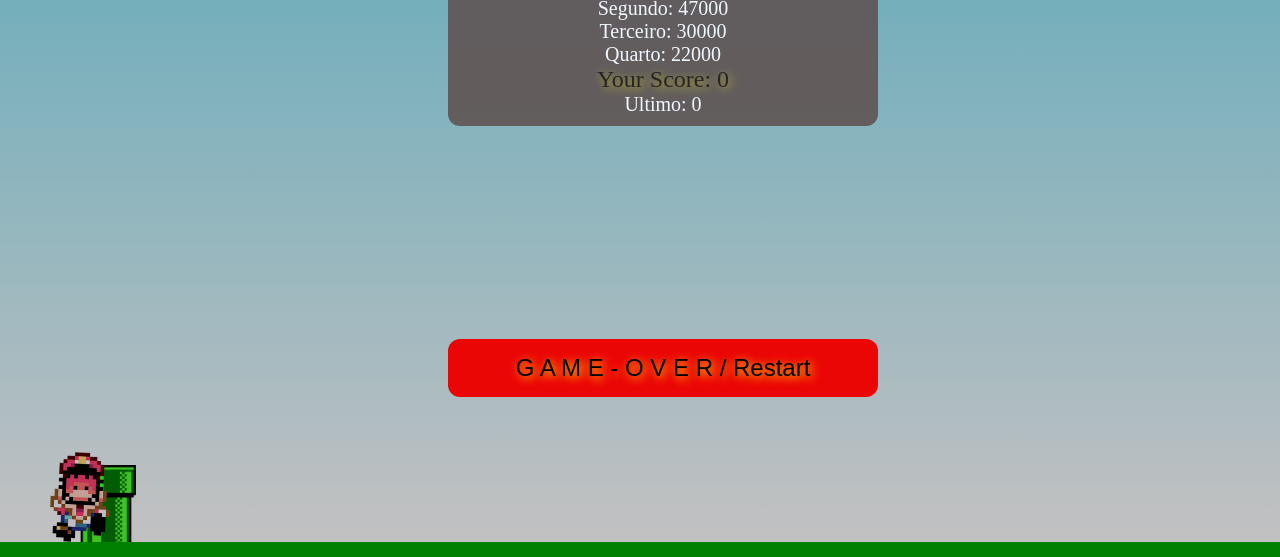
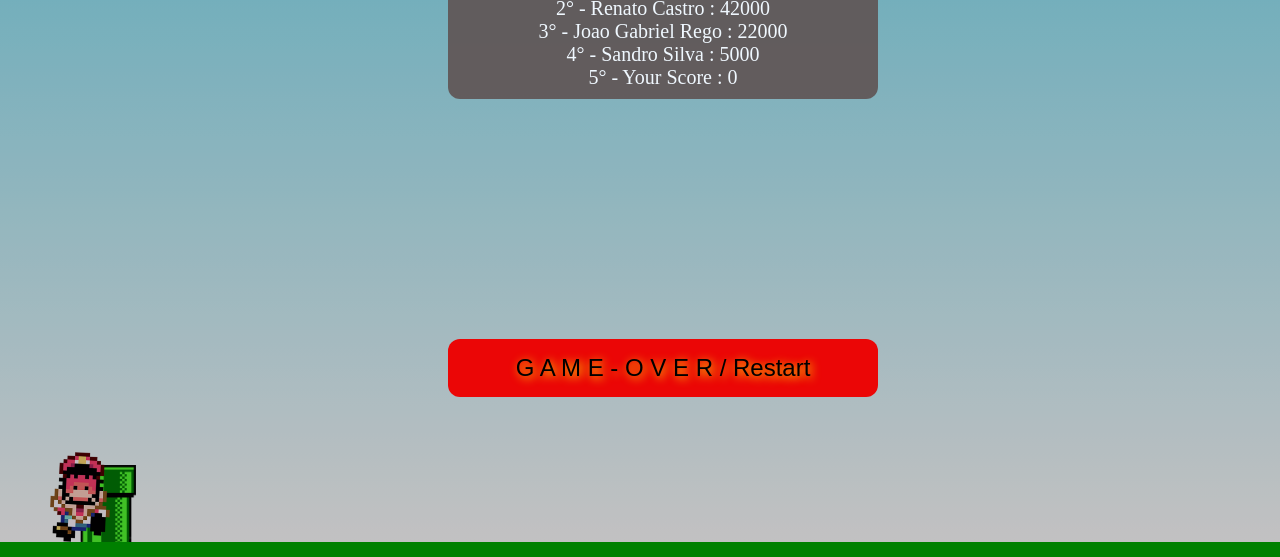
Before and after one commit to sandro-silva-de-paula/JS_Mario, a plain HTML site: page index.html in a window 1280 px wide. Shown: the part 243-800 px from the top of the page. Drawn offline with Linux system fonts and the light colour scheme.

Commit message:
melhorando o score

```diff
--- a/JS/script.js
+++ b/JS/script.js
@@ -3,8 +3,24 @@ const pipe = document.querySelector('.pipe');
 const clouds = document.querySelector('.clouds');
 const dvgo = document.querySelector('.div-go');
 const score = document.querySelector('.you-score');
+const list_records = [
+    {a: 'Priscila Lopes', b: 72000 },
+    {a: 'Joao Gabriel Rego',b: 22000 },
+    {a: 'Renato Castro', b: 42000 },
+    {a: 'Sandro Silva',b: 5000 },
+];
+
+const create_score= (text) => {
+    let score = document.createElement("li");
+    score.innerHTML = text;
+    document.getElementById("myScore").appendChild(score);
+
+  }
+
+
 
 let points = 0
+
 const jump= () =>{
     mario.classList.add('jump');
     setTimeout( () => {
@@ -35,10 +51,22 @@ const loop = setInterval( () => {
 
         clouds.style.animation = 'none';
         clouds.style.left = `${cloudsPosition}px`;
+
         //on div-go
-        dvgo.style.display = 'flex'
+        dvgo.style.display = 'flex';
 
-        score.textContent= 'Your Score: '+`${points*1000}`
+        //add your score a lista e indexar
+
+        list_records.push( {a: 'Your Score' ,b: points*1000});
+        let list_records_sorted =
+        list_records.sort(function(a_, b_){return a_.b - b_.b});
+        list_records_sorted=list_records_sorted.toReversed();
+
+
+        for (let i=0; i< list_records_sorted.length; i++){
+            create_score( (i+1) +'° - '+list_records_sorted[i].a +' : ' +list_records_sorted[i].b);
+        };
+
         points=0;
 
         clearInterval(loop);
--- a/css/style.css
+++ b/css/style.css
@@ -4,7 +4,7 @@
     box-sizing: border-box;
 }
 ul{
-   list-style-type: none;
+   list-style-type: none ;
 }
 .game-board{
  width: 100%;
--- a/index.html
+++ b/index.html
@@ -15,13 +15,8 @@
         <img src="images/mario.gif" class="mario" onclick="jump()">
         <div class="div-go">
             <div class="score" > <h1> Score </h1>
-                <ul>
-                    <li> Primeiro: 72000</li>
-                    <li> Segundo: 47000</li>
-                    <li> Terceiro: 30000</li>
-                    <li> Quarto: 22000</li>
-                    <li class="you-score blink sombra"> you score:</li>
-                    <li> Ultimo: 0</li>
+                <ul id="myScore">
+                    <!-- <li class="you-score blink sombra"> you score:</li> -->
                 </ul>
 
             </div>
```
